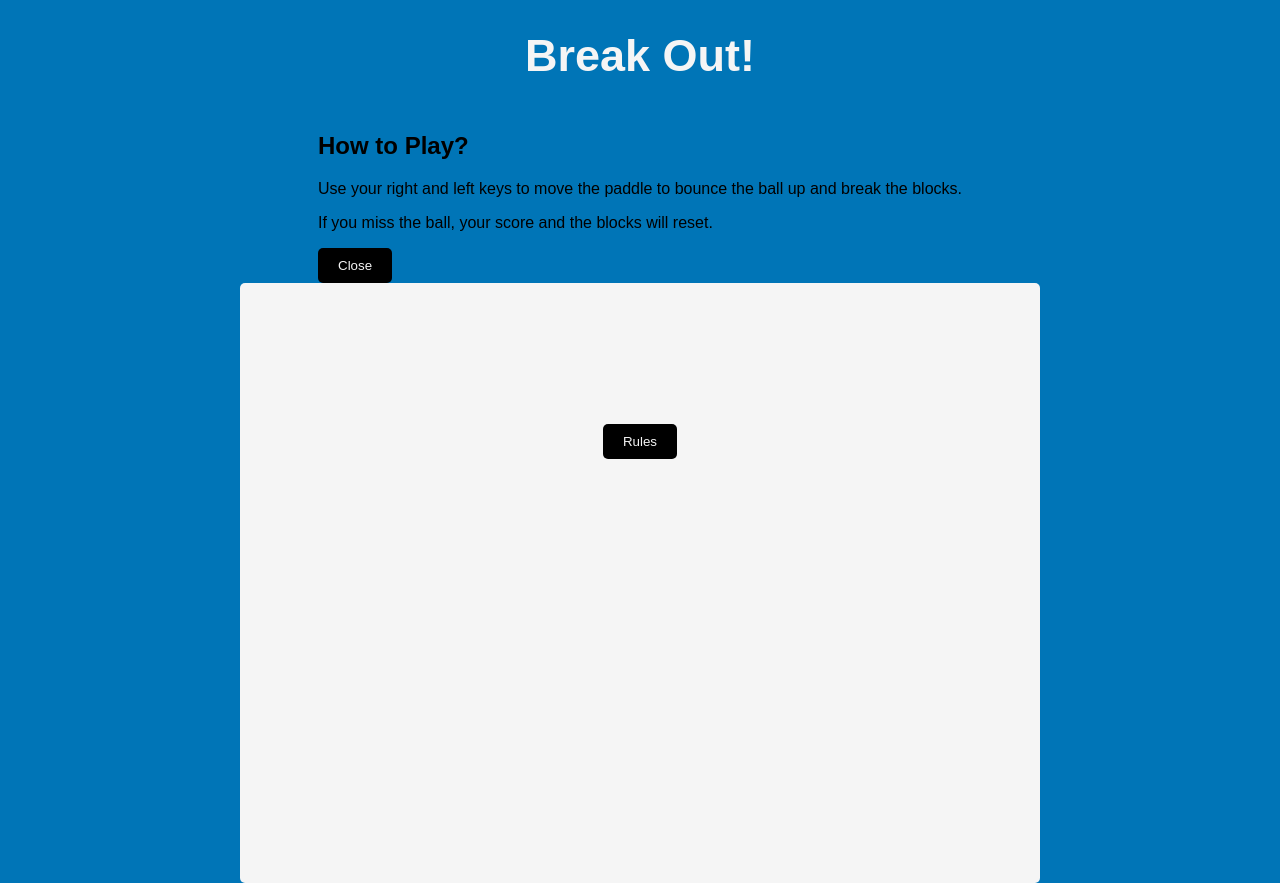
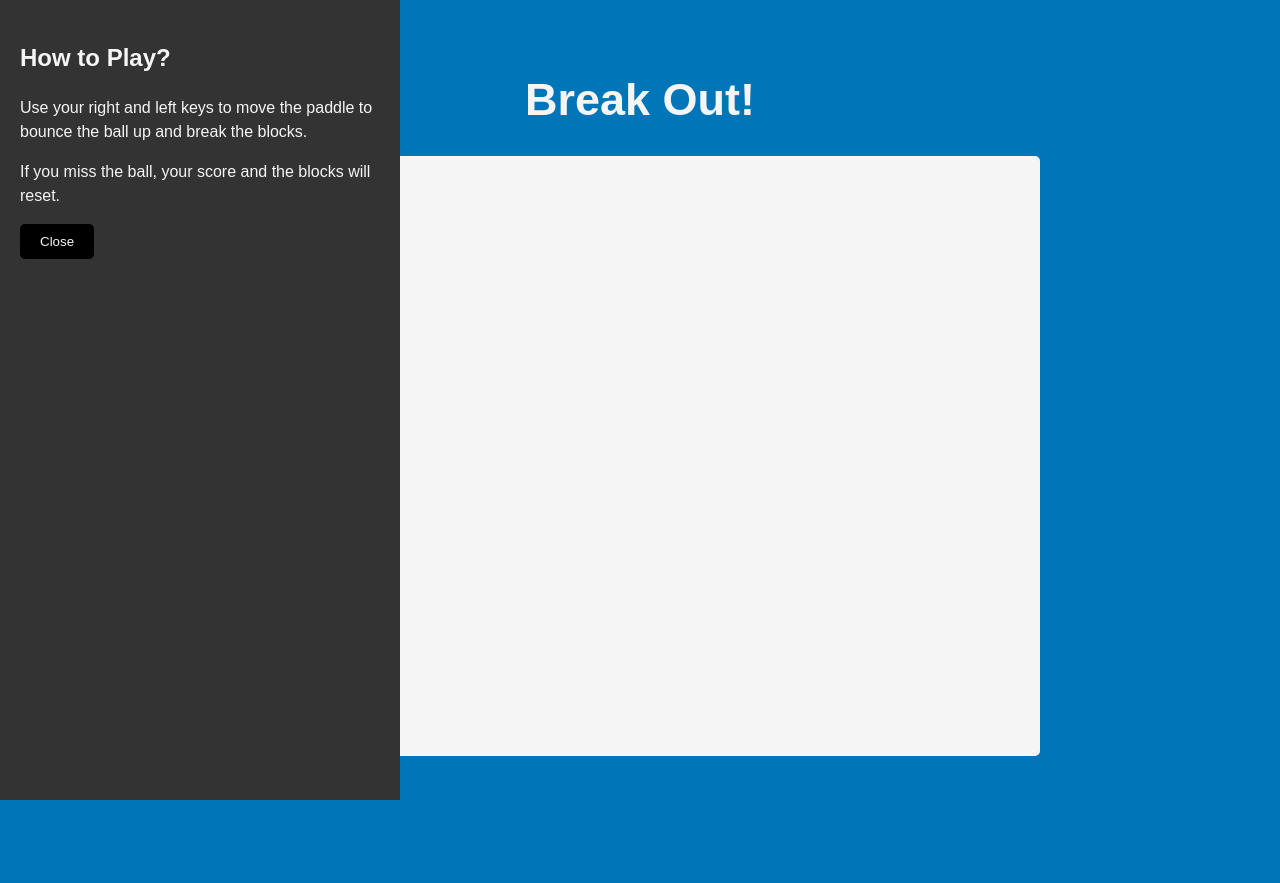
Before and after one commit to MiguelRAvila/BreakOut-, a plain HTML site: page index.html in a window 1280 px wide. After the commit the page ends 800 px from the top, so only its background shows below. Drawn offline with Linux system fonts and the light colour scheme.

Commit message:
Rule Btn

```diff
--- a/style.css
+++ b/style.css
@@ -44,4 +44,17 @@
 }
 .rules-btn {
     position: absolute;
+    top: 30px;
+    left: 30px;
 }
+.rules {
+    position: absolute;
+    top: 0;
+    left: 0;
+    background: #333;
+    color: whitesmoke;
+    min-height: 100vh;
+    width: 400px;
+    padding: 20px;
+    line-height: 1.5;
+}
```
